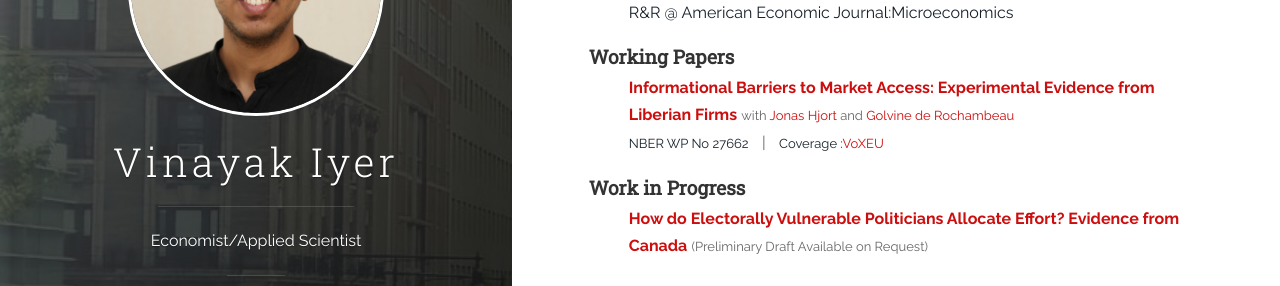
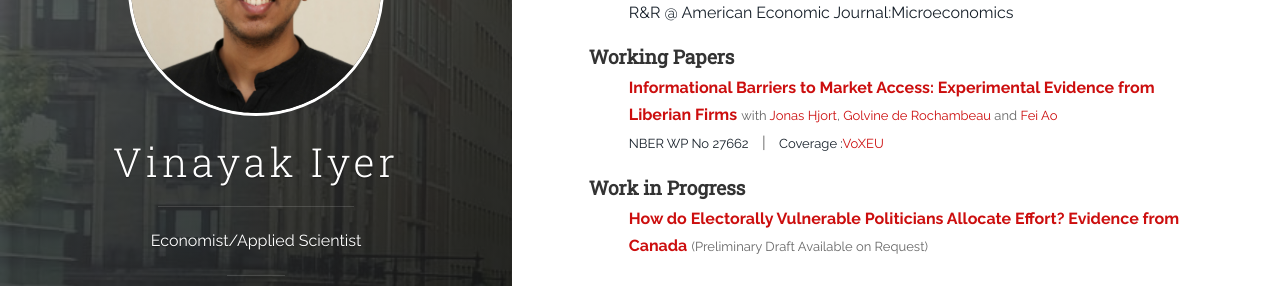
Before and after one commit to vinayakiyer/vinayakiyer.github.io, a Jekyll site: the page built from _posts/2018-06-13-research.markdown, in a window 1280 px wide. Shown: the part 287-573 px from the top of the page. Built offline with Jekyll 4.4.1, drawn with Linux system fonts in a browser that asks for light colours.

Commit message:
Update 2018-06-13-research.markdown

```diff
--- a/_posts/2018-06-13-research.markdown
+++ b/_posts/2018-06-13-research.markdown
@@ -26,7 +26,7 @@ tags: [jekyll]
 
 <h4 id="working-papers"><strong>Working Papers</strong></h4>
 <ul>
-  <p><b><font size="3"><span style="color:#505050;"><strong><a href="{{ site.baseurl }}/files/HjortIyerDeRochambeau_091121_everything.pdf" style="color:#cc0e0e;" target="_blank">Informational Barriers to Market Access: Experimental Evidence from Liberian Firms</a></strong></span></font> <font size="2">with <a href="https://sites.google.com/site/jonashjort/" style="color:#cc0e0e;" target="_blank">Jonas Hjort</a> and <a href="https://golvine.com/" style="color:#cc0e0e;" target="_blank">Golvine de Rochambeau</a></font></b>
+  <p><b><font size="3"><span style="color:#505050;"><strong><a href="{{ site.baseurl }}/files/HjortIyerDeRochambeau_091121_everything.pdf" style="color:#cc0e0e;" target="_blank">Informational Barriers to Market Access: Experimental Evidence from Liberian Firms</a></strong></span></font> <font size="2">with <a href="https://sites.google.com/site/jonashjort/" style="color:#cc0e0e;" target="_blank">Jonas Hjort</a>, <a href="https://golvine.com/" style="color:#cc0e0e;" target="_blank">Golvine de Rochambeau</a> and <a href="https://se.linkedin.com/in/fei-ao-56565899" style="color:#cc0e0e;" target="_blank">Fei Ao</a></font></b>
   <br/><font size="2"><a href="https://www.nber.org/papers/w27662?utm_campaign=ntwh" style="color:#17202a;">NBER WP No 27662</a></font> &ensp;| &ensp;<font size="2"><a style="color:#17202a;">Coverage :</a></font><font size="2"><a href="https://voxeu.org/article/informational-barriers-market-access" style="color:#cc0e0e;">VoXEU</a></font></p></ul>
 
 <!--(<a href=".{{ site.baseurl }}/files/Paper2.pdf" target="_blank"><em>Draft</em></a>)-->
```
